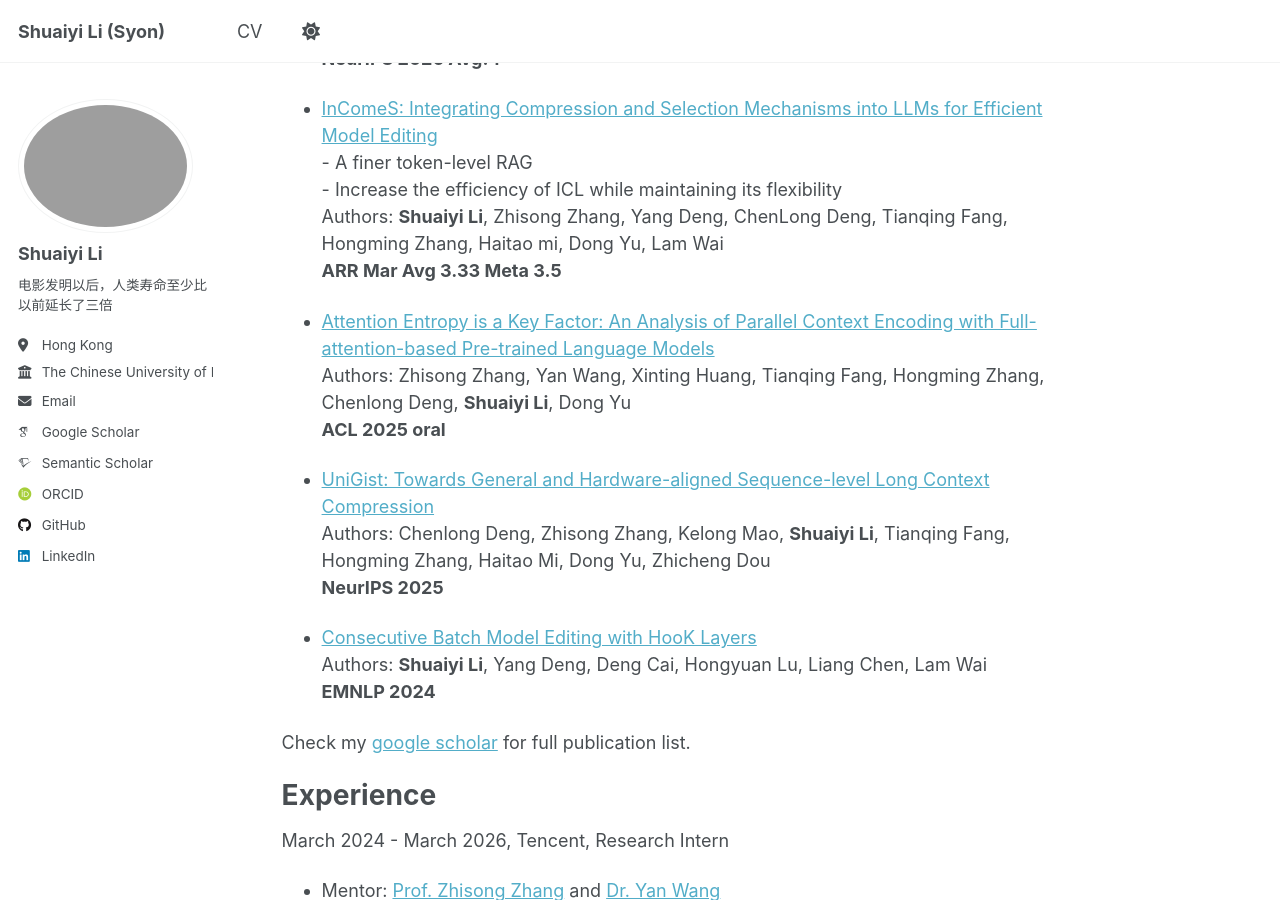
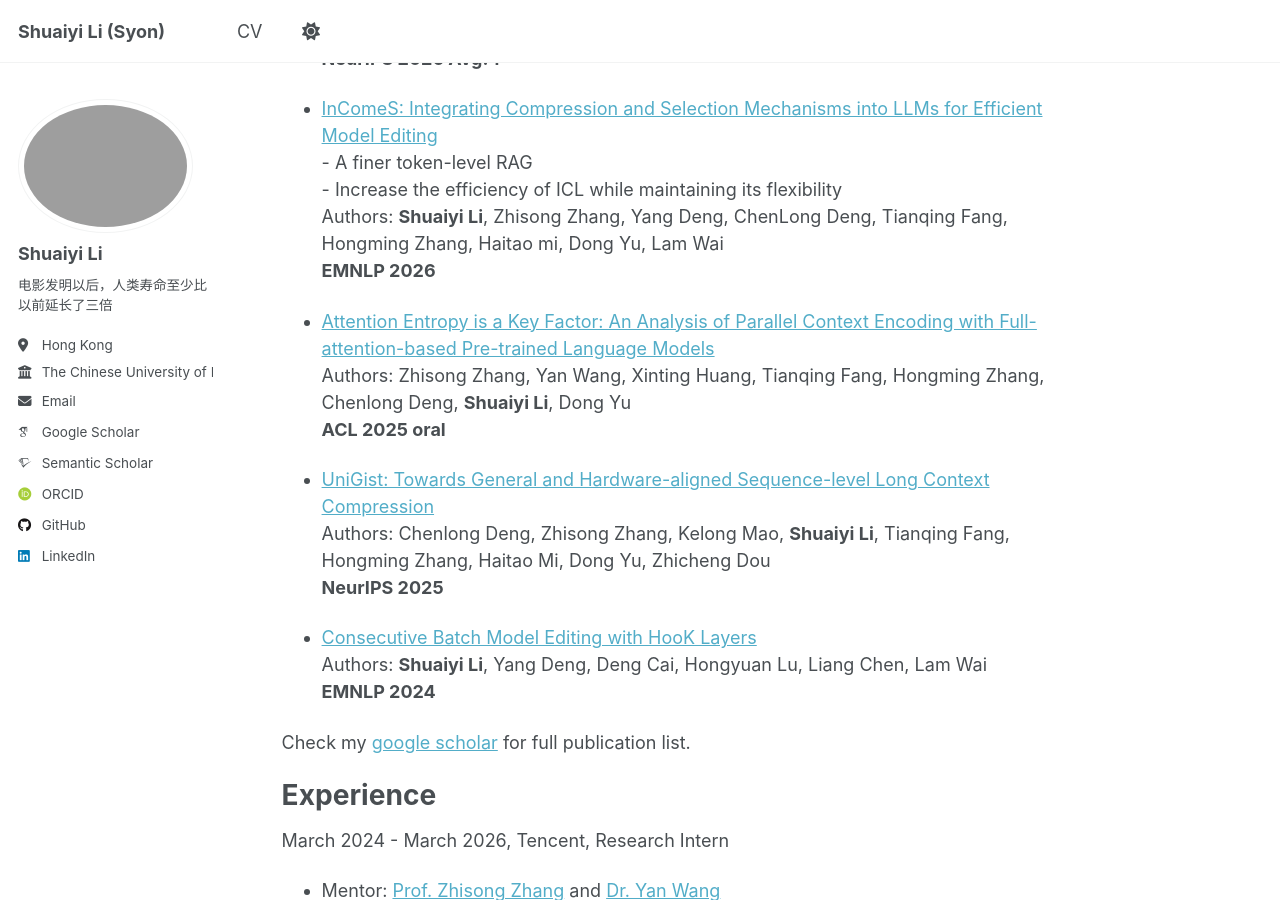
Before and after one commit to Syon-Li/Syon-Li.github.io, a Jekyll site: the page built from _pages/about.md, in a window 1280 px wide and 900 px high, scrolled down 891 px. Built offline with Jekyll 4.4.1, drawn with Linux system fonts in a browser that asks for light colours; some web fonts are replaced; a script that is not in the unit is left out.

Commit message:
Update about.md

```diff
--- a/_pages/about.md
+++ b/_pages/about.md
@@ -34,7 +34,7 @@ Publications
     \- A finer token-level RAG<br>
     \- Increase the efficiency of ICL while maintaining its flexibility<br>
   Authors: **Shuaiyi Li**, Zhisong Zhang, Yang Deng, ChenLong Deng, Tianqing Fang, Hongming Zhang, Haitao mi, Dong Yu, Lam Wai<br>
-  **ARR Mar Avg 3.33 Meta 3.5**
+  **EMNLP 2026**
 
 - [Attention Entropy is a Key Factor: An Analysis of Parallel Context Encoding with Full-attention-based Pre-trained Language Models](https://arxiv.org/abs/2412.16545)<br>
   Authors: Zhisong Zhang, Yan Wang, Xinting Huang, Tianqing Fang, Hongming Zhang, Chenlong Deng, **Shuaiyi Li**, Dong Yu<br>
```
